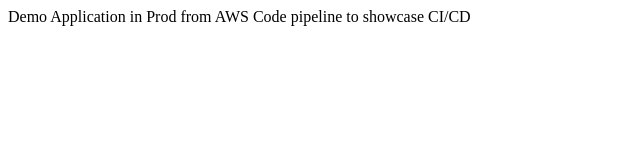
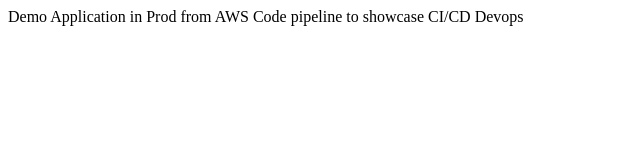
Before and after one commit to sasideveloper/AWSCodeDeploy, a plain HTML site: page WebContent/index.html in a window 1280 px wide. Shown: the full height of the page, 0-640 px from the left. Drawn offline with Linux system fonts and the light colour scheme.

Commit message:
Update index.html

```diff
--- a/WebContent/index.html
+++ b/WebContent/index.html
@@ -5,6 +5,6 @@
 <title>Sample</title>
 </head>
 <body>
-Demo Application in Prod from AWS Code pipeline to showcase CI/CD
+Demo Application in Prod from AWS Code pipeline to showcase CI/CD Devops
 </body>
 </html>
```
